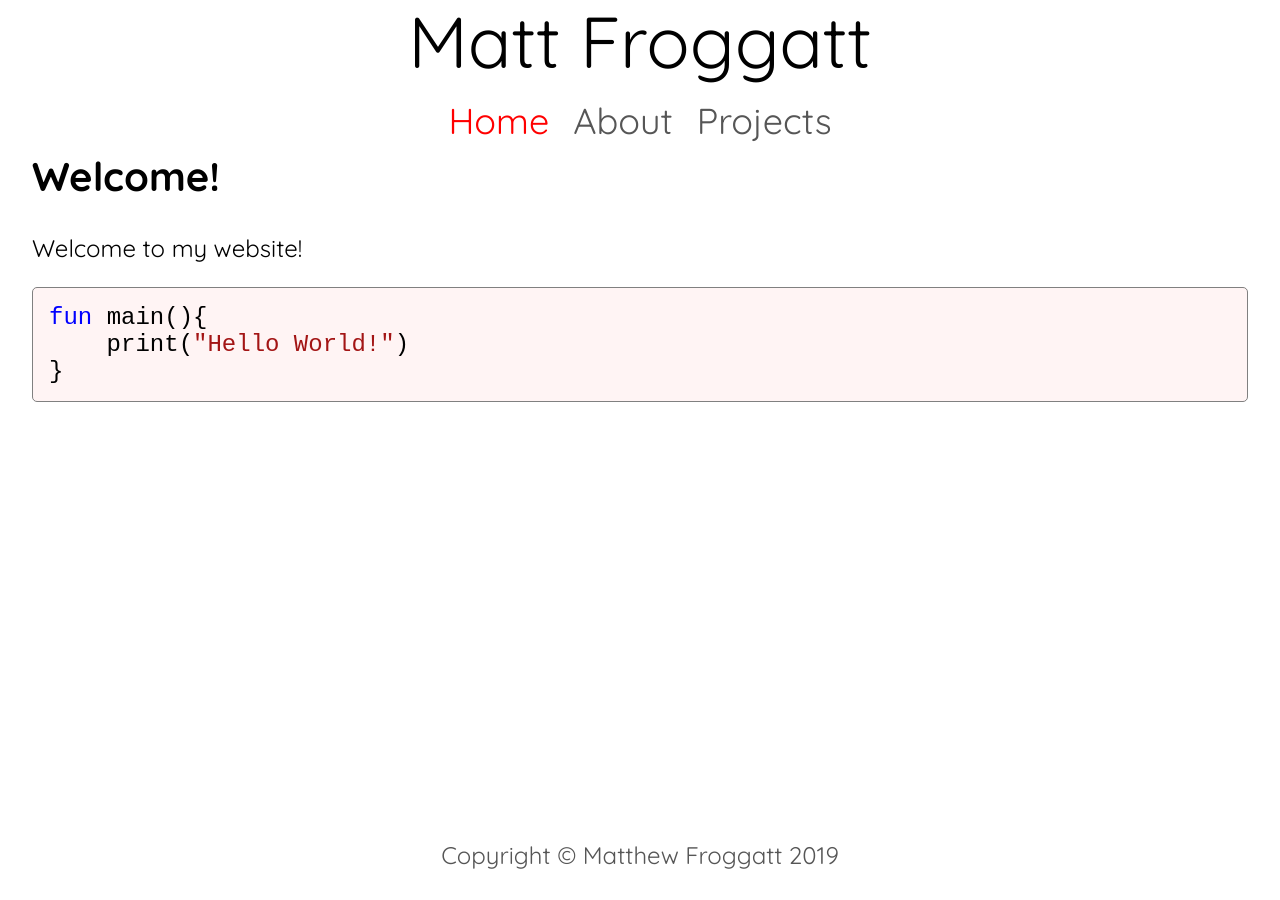
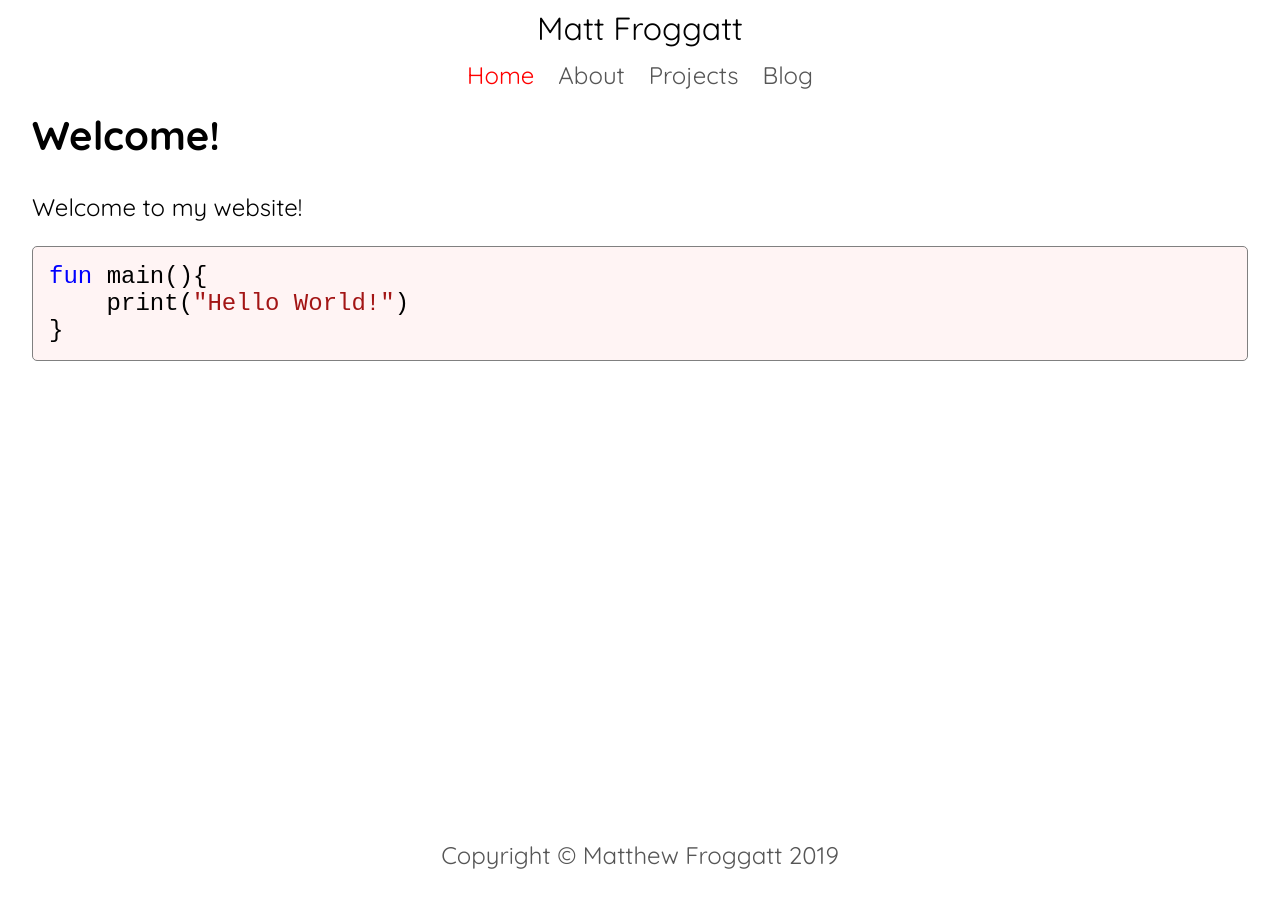
Before and after one commit to matt-froggatt/matt-froggatt.github.io, a Jekyll site: the page built from index.md, in a window 1280 px wide. Built offline with Jekyll 4.4.1, drawn with Linux system fonts in a browser that asks for light colours.

Commit message:
Added media queries for landscape mode on mobile devices.

```diff
--- a/_data/navigation.yml
+++ b/_data/navigation.yml
@@ -4,7 +4,7 @@
   link: /about.html
 - name: Projects
   link: /projects.html
-#- name: Blog
-#link: /blog.html
+- name: Blog
+  link: /blog.html
 #- name: Staff
 #  link: /staff.html
--- a/_sass/main.scss
+++ b/_sass/main.scss
@@ -113,7 +113,6 @@ nav{
 	justify-content: center;
 	align-items: center;
 	padding: 0.5rem;
-	max-height: 15vh;
 }
 
 nav *{
@@ -136,7 +135,7 @@ nav a{
 }
 
 #link_container p{
-	font-size: 4vh;
+	font-size: 3.5rem;
 }
 
 #link_container a:hover p{
@@ -153,7 +152,7 @@ nav a{
 #name{
 	padding: 0;
 	margin: 0;
-	font-size: 8vh;
+	font-size: 5.5rem;
 	color: black;
 }
 
@@ -161,13 +160,13 @@ nav a{
 	color: black;
 }
 
-@media only screen and (min-device-height: 800px){
+@media only screen and (orientation: landscape){
 	#name{
-		font-size: 5.5rem;
+		font-size: 2rem;
 	}
 
 	#link_container p{
-		font-size: 3rem;
+		font-size: 1.5rem;
 	}
 }
 
```
